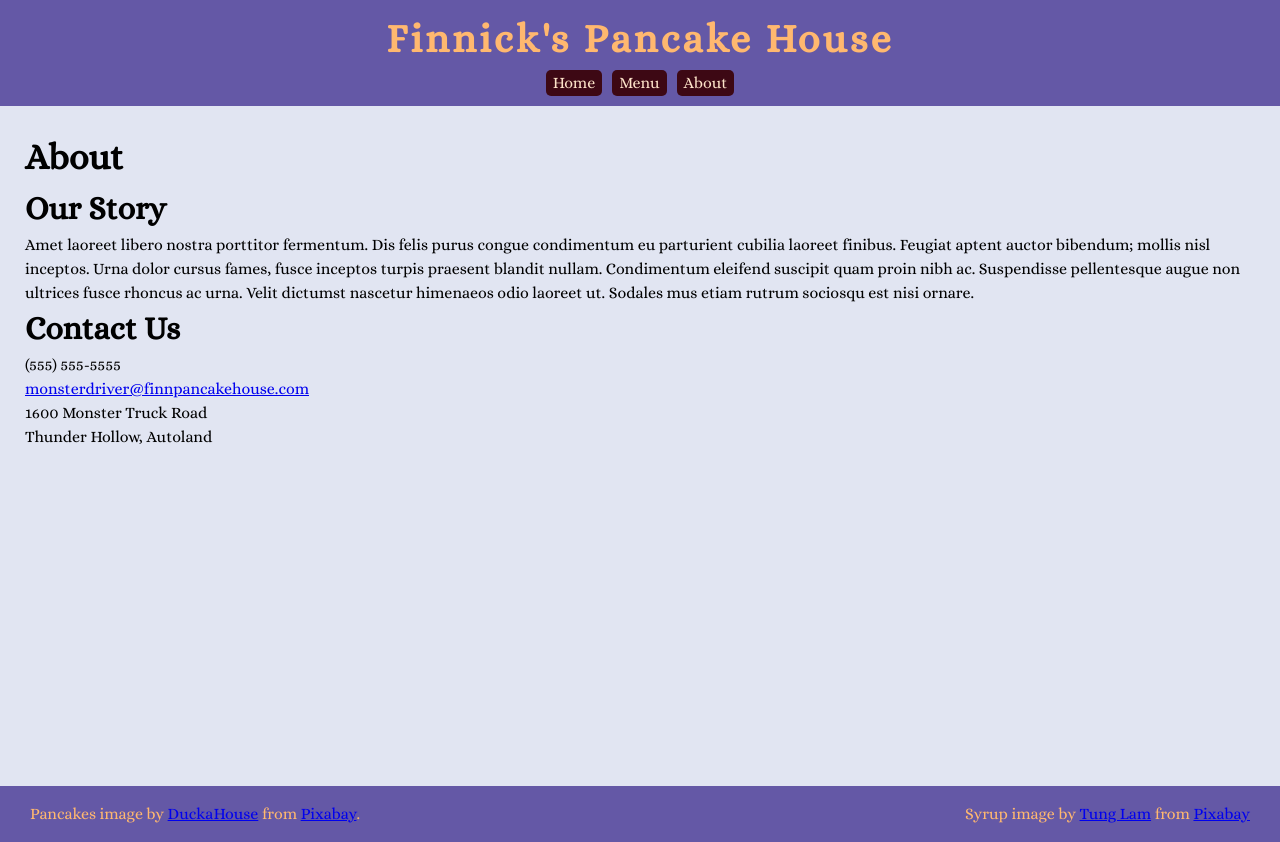
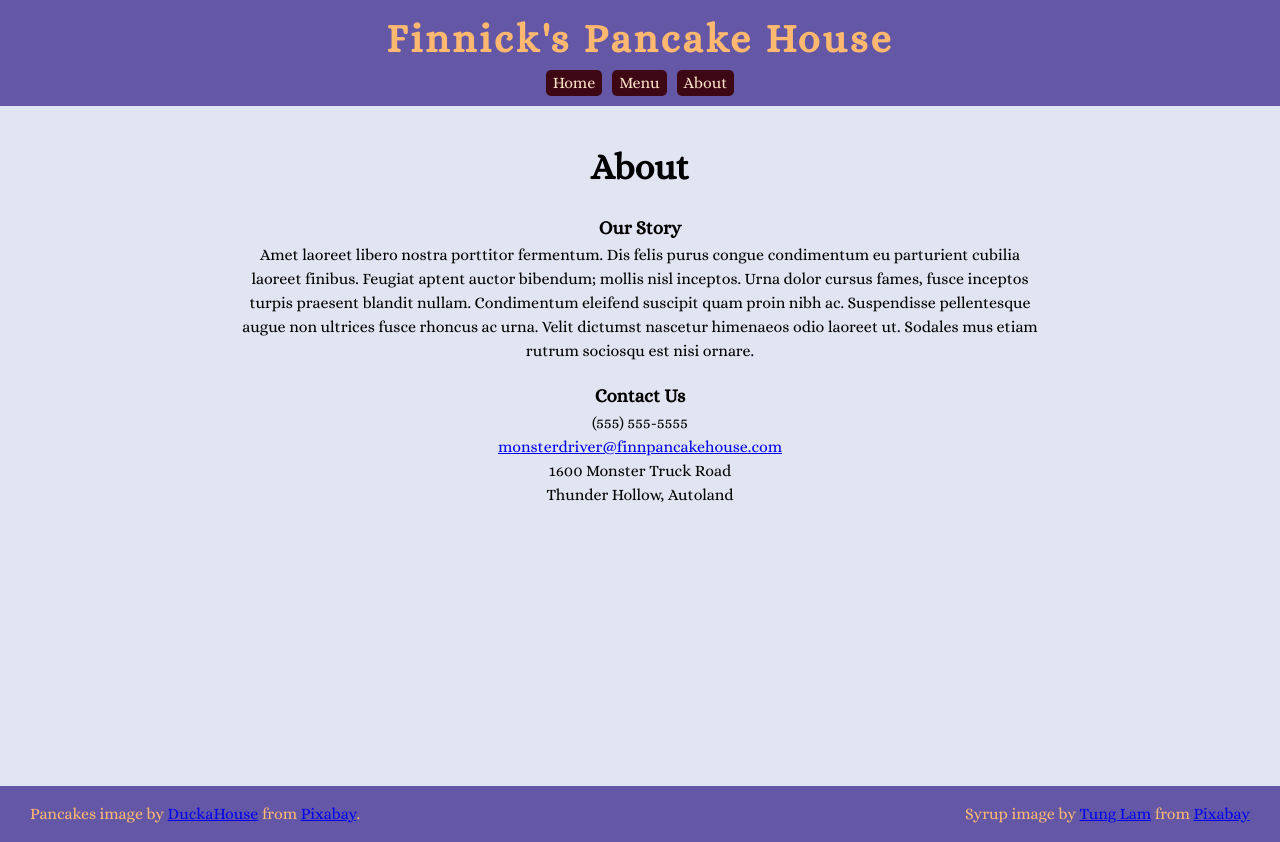
Before and after one commit to Liziloo/odin-restaurant-page, a website built with webpack: page src/template.html in a window 1280 px wide. Both pictures are taken after a click on the button "About". Built offline with nearby package versions, Linux system fonts and the light colour scheme.

Commit message:
Lay out About page

```diff
--- a/src/about.js
+++ b/src/about.js
@@ -10,7 +10,7 @@ export const aboutPage = () => {
 
     const storyDiv = document.createElement('div');
     storyDiv.id = 'story';
-    const storyTitle = document.createElement('h2');
+    const storyTitle = document.createElement('h3');
     storyTitle.textContent = 'Our Story';
     const storyPara = document.createElement('p');
     storyPara.innerHTML = "Amet laoreet libero nostra porttitor fermentum. Dis felis purus congue condimentum eu parturient cubilia laoreet finibus. Feugiat aptent auctor bibendum; mollis nisl inceptos. Urna dolor cursus fames, fusce inceptos turpis praesent blandit nullam. Condimentum eleifend suscipit quam proin nibh ac. Suspendisse pellentesque augue non ultrices fusce rhoncus ac urna. Velit dictumst nascetur himenaeos odio laoreet ut. Sodales mus etiam rutrum sociosqu est nisi ornare."
@@ -18,7 +18,7 @@ export const aboutPage = () => {
 
     const contactDiv = document.createElement('div');
     contactDiv.id = 'contact';
-    const contactTitle = document.createElement('h2');
+    const contactTitle = document.createElement('h3');
     contactTitle.textContent = "Contact Us";
     const phoneDiv = document.createElement('div');
     phoneDiv.id = 'phone';
--- a/src/styles.css
+++ b/src/styles.css
@@ -110,7 +110,7 @@ li {
     color: var(--fawn);
 }
 
-#menu-page {
+#menu-page, #about-page {
     display: grid;
     grid-template-columns: minmax(min-content, 1000px);
     justify-content: center;
@@ -184,4 +184,10 @@ li {
 
 #about-page {
     height: 100%;
+    text-align: center;
 }
+
+#about-page > div {
+    margin: 10px auto;
+    max-width: 800px;
+}
```
